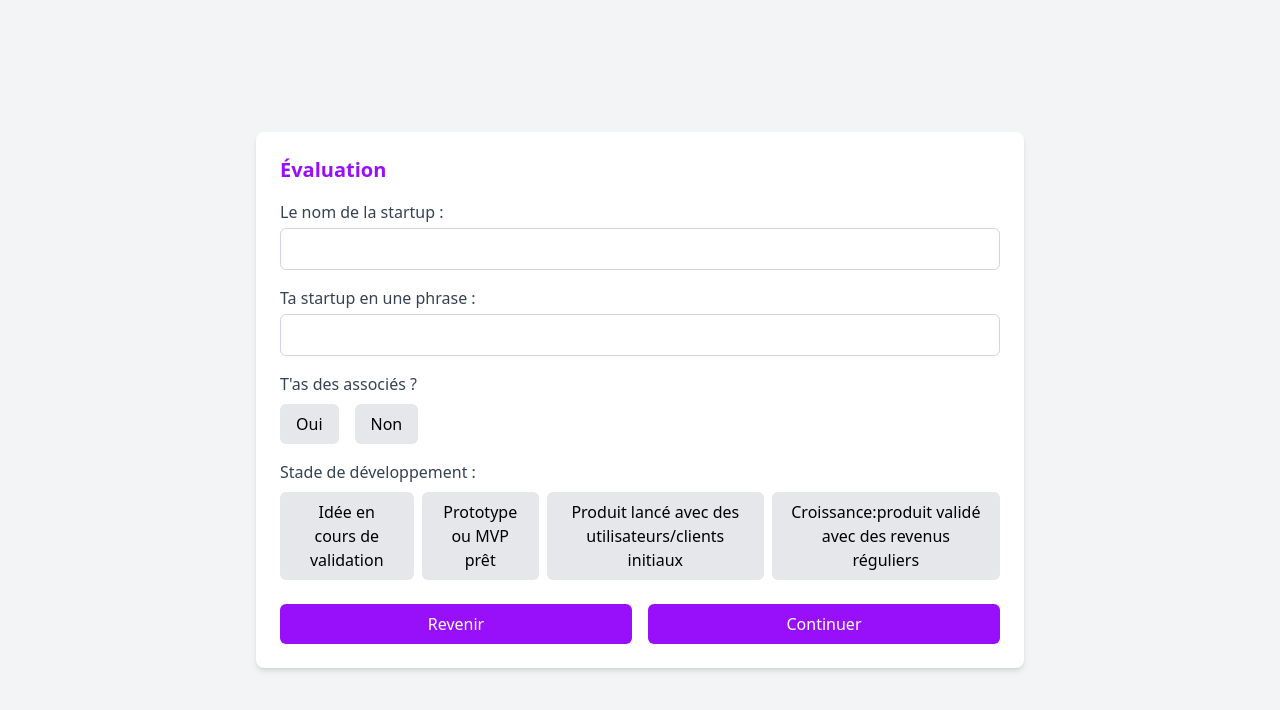
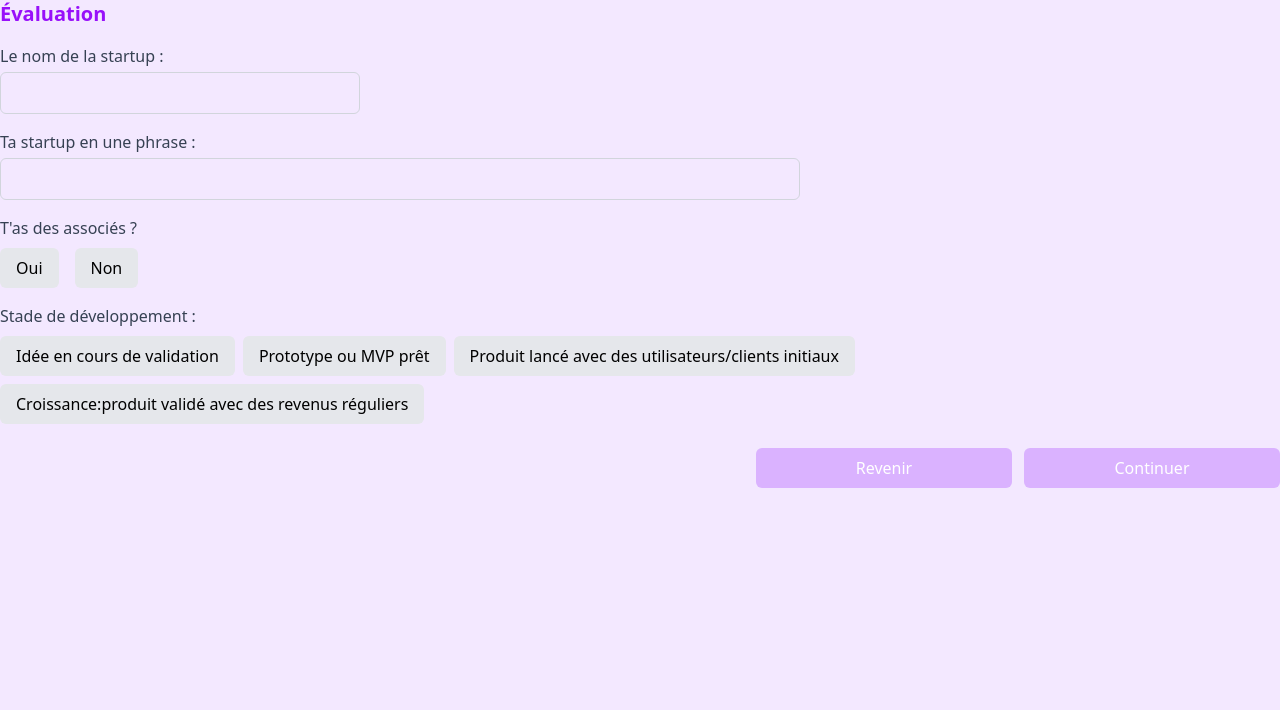
Before and after one commit to NaomiMeig/Evaluation-page, a React (Vite) app: page / in a window 1280 px wide. Shown: the top 710 px of the page. Built offline with nearby package versions, Linux system fonts and the light colour scheme.

Commit message:
creation evaluation component

```diff
--- a/src/components/Evaluation.jsx
+++ b/src/components/Evaluation.jsx
@@ -8,8 +8,7 @@ const EvaluationForm = () => {
   const [stage, setStage] = useState("");
 
   return (
-    <div className="min-h-screen flex items-center justify-center bg-gray-100">
-      <div className="bg-white shadow-md rounded-lg p-6 w-full max-w-3xl">
+    <div className="min-h-screen bg-purple-100">
         <h2 className="text-xl font-semibold text-purple-600 mb-4">Évaluation</h2>
 
 
@@ -18,7 +17,7 @@ const EvaluationForm = () => {
           <label className="block text-gray-700">Le nom de la startup :</label>
           <input
             type="text"
-            className="w-full mt-1 p-2 border border-gray-300 rounded-md focus:ring-2 focus:ring-purple-500"
+            className="w-90 mt-1 p-2 border border-gray-300 rounded-md focus:ring-2 focus:ring-purple-500"
             value={startupName}
             onChange={(e) => setStartupName(e.target.value)}
           />
@@ -29,7 +28,7 @@ const EvaluationForm = () => {
           <label className="block text-gray-700">Ta startup en une phrase :</label>
           <input
             type="text"
-            className="w-full mt-1 p-2 border border-gray-300 rounded-md focus:ring-2 focus:ring-purple-500"
+            className="w-200 mt-1 p-2 border border-gray-300 rounded-md focus:ring-2 focus:ring-purple-500"
             value={description}
             onChange={(e) => setDescription(e.target.value)}
           />
@@ -58,7 +57,6 @@ const EvaluationForm = () => {
           </div>
         </div>
 
-        {/* Nombre d'associés (si oui) */}
         {hasAssociates && (
           <div className="mb-4">
             <label className="block text-gray-700">Nombre d'associés :</label>
@@ -81,7 +79,7 @@ const EvaluationForm = () => {
         {/* Stade de développement */}
         <div className="mb-6">
           <label className="block text-gray-700">Stade de développement :</label>
-          <div className="flex space-x-2 mt-2">
+          <div className="flex flex-wrap gap-2 mt-2">
             {["Idée en cours de validation", "Prototype ou MVP prêt", "Produit lancé avec des utilisateurs/clients initiaux","Croissance:produit validé avec des revenus réguliers"].map(
               (option) => (
                 <button
@@ -98,17 +96,16 @@ const EvaluationForm = () => {
           </div>
         </div>
 
-        {/* Bouton Continuer */}
-        <div className="flex justify-end gap-4 mt-6">
-          <button className="w-full bg-purple-600 text-white py-2 rounded-md hover:bg-purple-700">
+
+        <div className="flex justify-end gap-3">
+          <button className="w-64 bg-purple-300 text-white py-2 rounded-md hover:bg-black">
             Revenir
           </button>
-          <button className="w-full bg-purple-600 text-white py-2 rounded-md hover:bg-purple-700">
+          <button className="w-64 bg-purple-300 text-white py-2 rounded-md hover:bg-black">
             Continuer
           </button>
 
         </div>
-      </div>
     </div>
   );
 };
```
